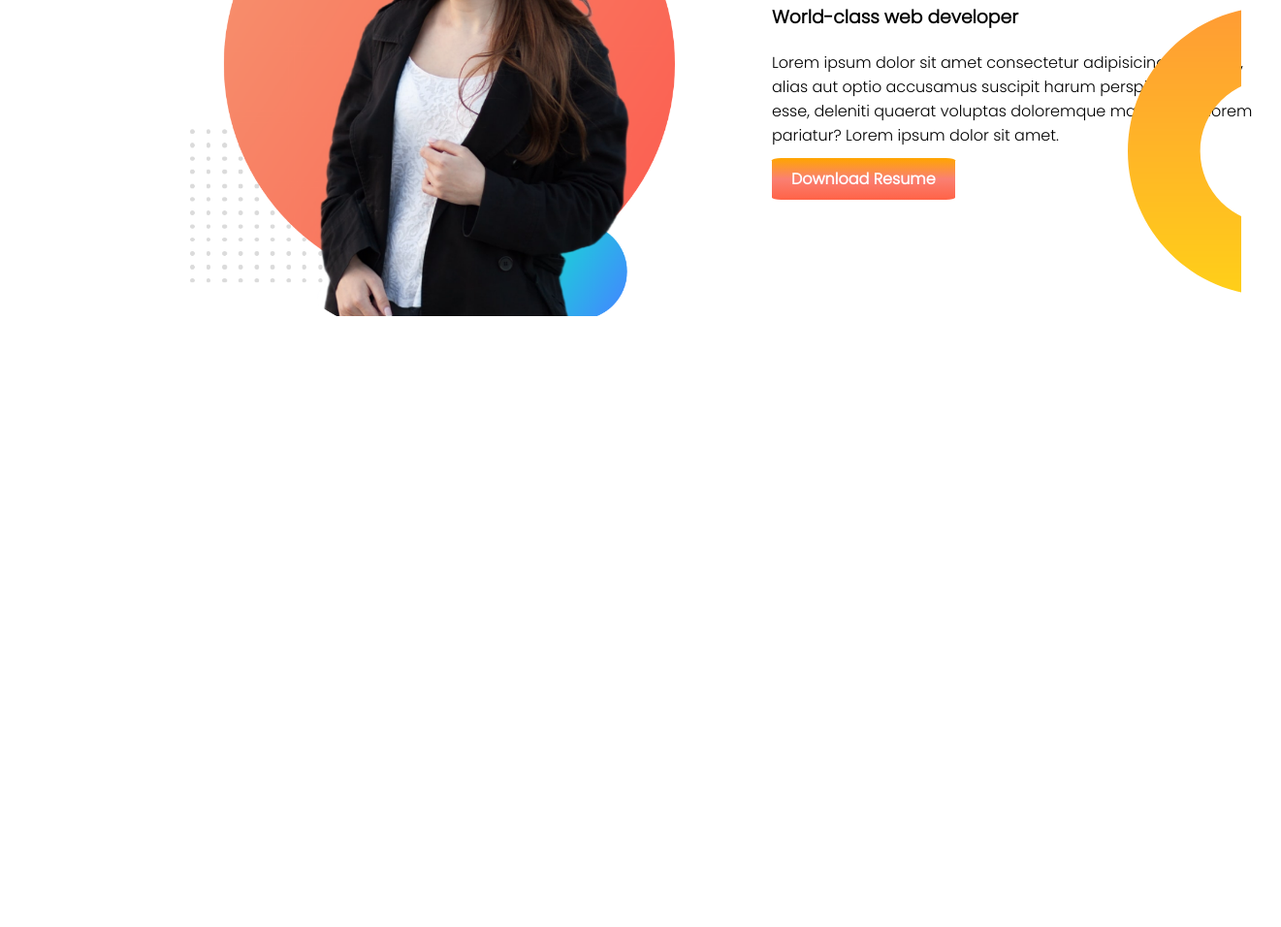
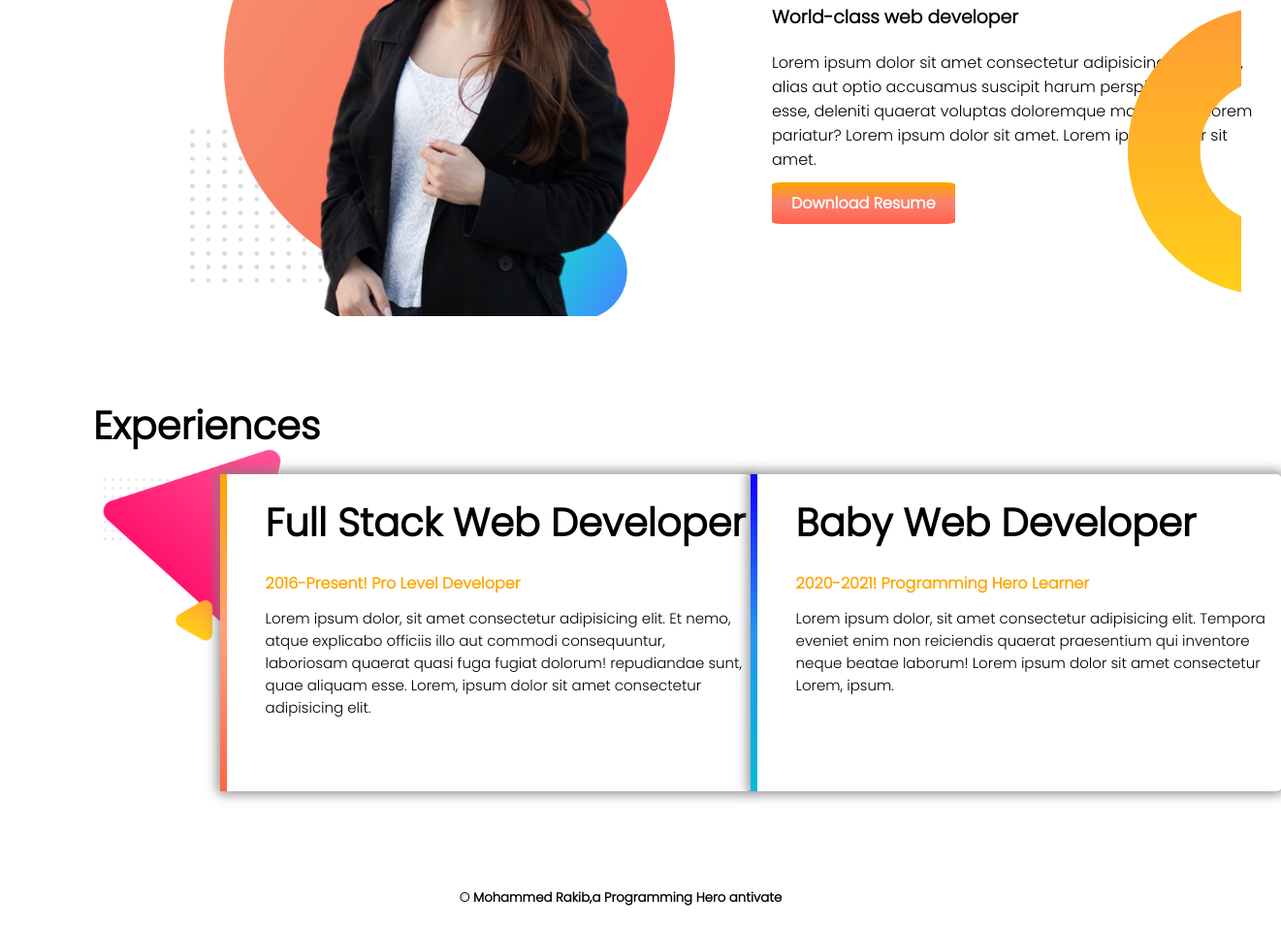
Before and after one commit to Mohammed-Rakib/web-portfolio, a plain HTML site: page index.html in a window 1280 px wide. Shown: the part 849-1805 px from the top of the page at 97% size, 1321 px wide, since content can reach past the window. Before the commit the page ends 1238 px from the top, so only its background shows below. Drawn offline with Linux system fonts and the light colour scheme.

Commit message:
second commit

```diff
--- a/index.html
+++ b/index.html
@@ -36,14 +36,33 @@
                 <h1>Dream Big</h1>
                 <div class="discription">
                     <h3>World-class web developer</h3>
-                    <p class="paragraph">Lorem ipsum dolor sit amet consectetur adipisicing elit. Quas, alias aut optio accusamus suscipit harum perspiciatis, vitae esse, deleniti quaerat voluptas doloremque magnam dolorem pariatur? Lorem ipsum dolor sit amet.</p>
+                    <p class="paragraph">Lorem ipsum dolor sit amet consectetur adipisicing elit. Quas, alias aut optio accusamus suscipit harum perspiciatis, vitae esse, deleniti quaerat voluptas doloremque magnam dolorem pariatur? Lorem ipsum dolor sit amet. Lorem ipsum dolor sit amet.</p>
                     <a href="https://mohammed-rakib.github.io/my-second-website/" target="_blank">Download Resume</a>
                 </div>
             </div>
         </div>
         <img src="images/dream-bg.png"class="side-image">
        </div>
-
-
+    <!-----Experience-div----->
+    <div class="experience">
+        <h1 class="main-header">Experiences</h1>
+        <img src="images/image 14.png" class="image-exp">
+    <div class="main-Div">
+        <div class="right-col">
+            <h1>Full Stack Web Developer</h1>
+            <h4>2016-Present! Pro Level Developer</h4>
+            <p>Lorem ipsum dolor, sit amet consectetur adipisicing elit. Et nemo, atque explicabo officiis illo aut commodi consequuntur, laboriosam quaerat quasi fuga fugiat dolorum! repudiandae sunt, quae aliquam esse. Lorem, ipsum dolor sit amet consectetur adipisicing elit.</p>
+            <br><br><br>
+        </div>
+        <div class="left-col">
+            <h1>Baby Web Developer</h1>
+            <h4>2020-2021! Programming Hero Learner</h4>
+            <p>Lorem ipsum dolor, sit amet consectetur adipisicing elit. Tempora eveniet enim non reiciendis quaerat praesentium qui inventore neque beatae laborum! Lorem ipsum dolor sit amet consectetur Lorem, ipsum.
+            </p>
+            <br><br><br>
+        </div>
+    </div>
+    </div>
+    <h5>&copy; Mohammed Rakib,a Programming Hero antivate</h5>
 </body>
 </html>
--- a/style.css
+++ b/style.css
@@ -6,9 +6,14 @@
 body{
     font-family: 'Poppins', sans-serif;
 }
-h1{
+.text-area h1{
     font-size: 50px;
     line-height: 100px;
+}
+.experience h1{
+    font-size: 40px;
+    line-height: 100px;
+    margin-left: 40px;
 }
 .container{
     background-image: url("images/top-banner.png");
@@ -60,3 +65,66 @@ img.side-image {
 .container-final{
     position: relative;
 }
+.experience{
+    position: relative;
+    width: 85%;
+    margin: auto;
+}
+.main-Div{
+    display: flex;
+    justify-content: space-between;
+    width: 76%;
+    margin: auto;
+    position: relative;
+}
+.right-col{
+    flex-basis: 47%;
+    box-shadow: 0px 0px 11px 4px #808080c2;
+    background: white;
+    border-radius: 1%;
+    border-left: 7px solid;
+    border-image: linear-gradient(orange,lightsalmon,tomato);
+    border-image-slice: 1;
+}
+.right-col h4{
+    color: orange;
+    margin-bottom:12px;
+    margin-left: 40px;
+}
+.right-col p{
+    width: 500px;
+    font-size: 15px;
+    margin-left: 40px;
+}
+.left-col{
+    flex-basis: 47%;
+    box-shadow: 0px 0px 11px 4px #808080c2;
+    background: white;
+    border-radius: 1%;
+    border-left: 7px solid;
+    border-image: linear-gradient(#1000ff,#2196F3,#00BCD4);
+    border-image-slice: 1;
+}
+.left-col h4{
+    color: orange;
+    margin-bottom:12px ;
+    margin-left: 40px;
+}
+.left-col p{
+    width: 500px;
+    font-size: 15px;
+    margin-left: 40px;
+}
+.main-header{
+    margin: 0!important;
+}
+img.image-exp {
+    width: 274px;
+    top: 0;
+    position: absolute;
+}
+h5 {
+    text-align: center;
+    margin-top: 100px;
+    margin-bottom: 20px;
+}
```
Also changed, not shown: images/image 14.png (added).
